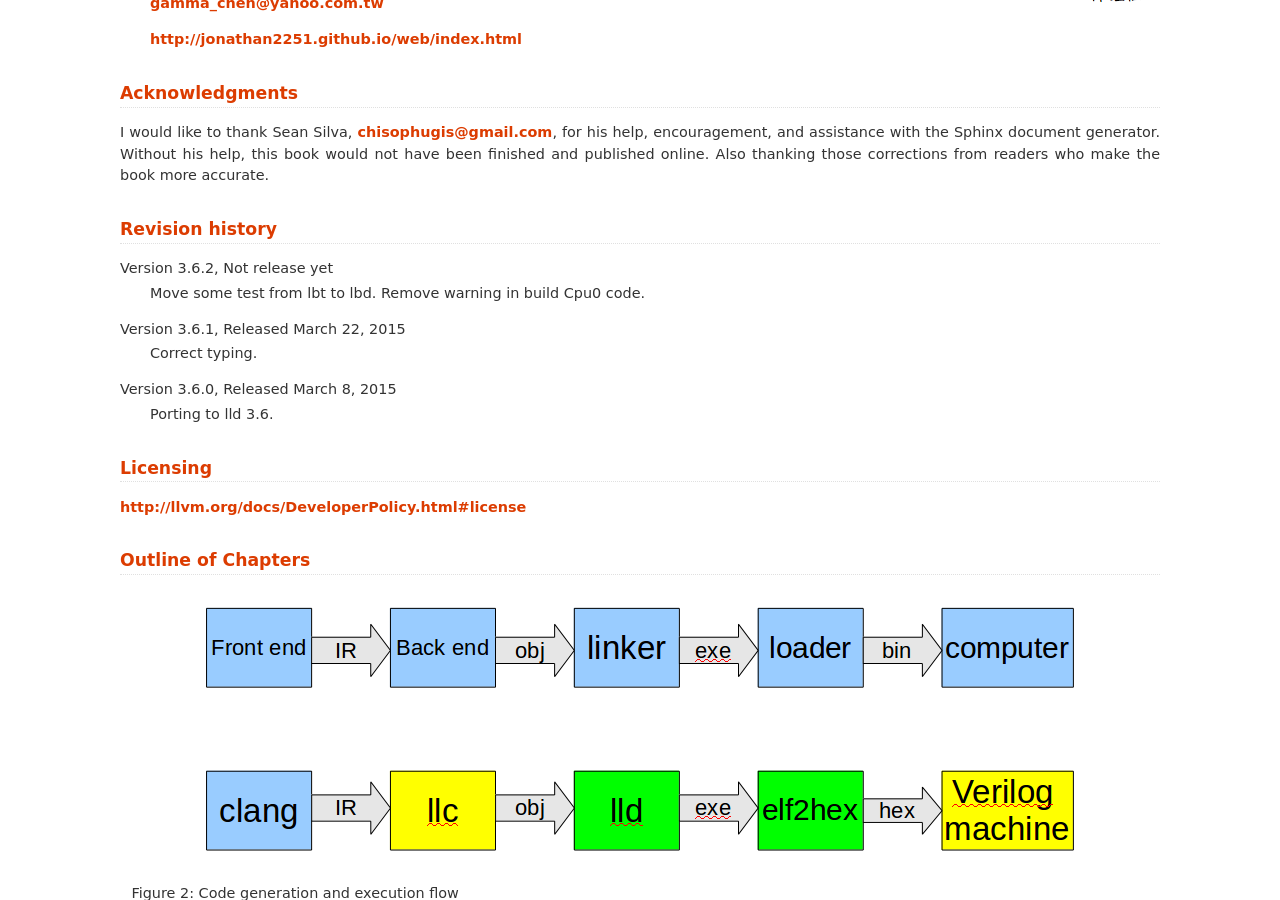
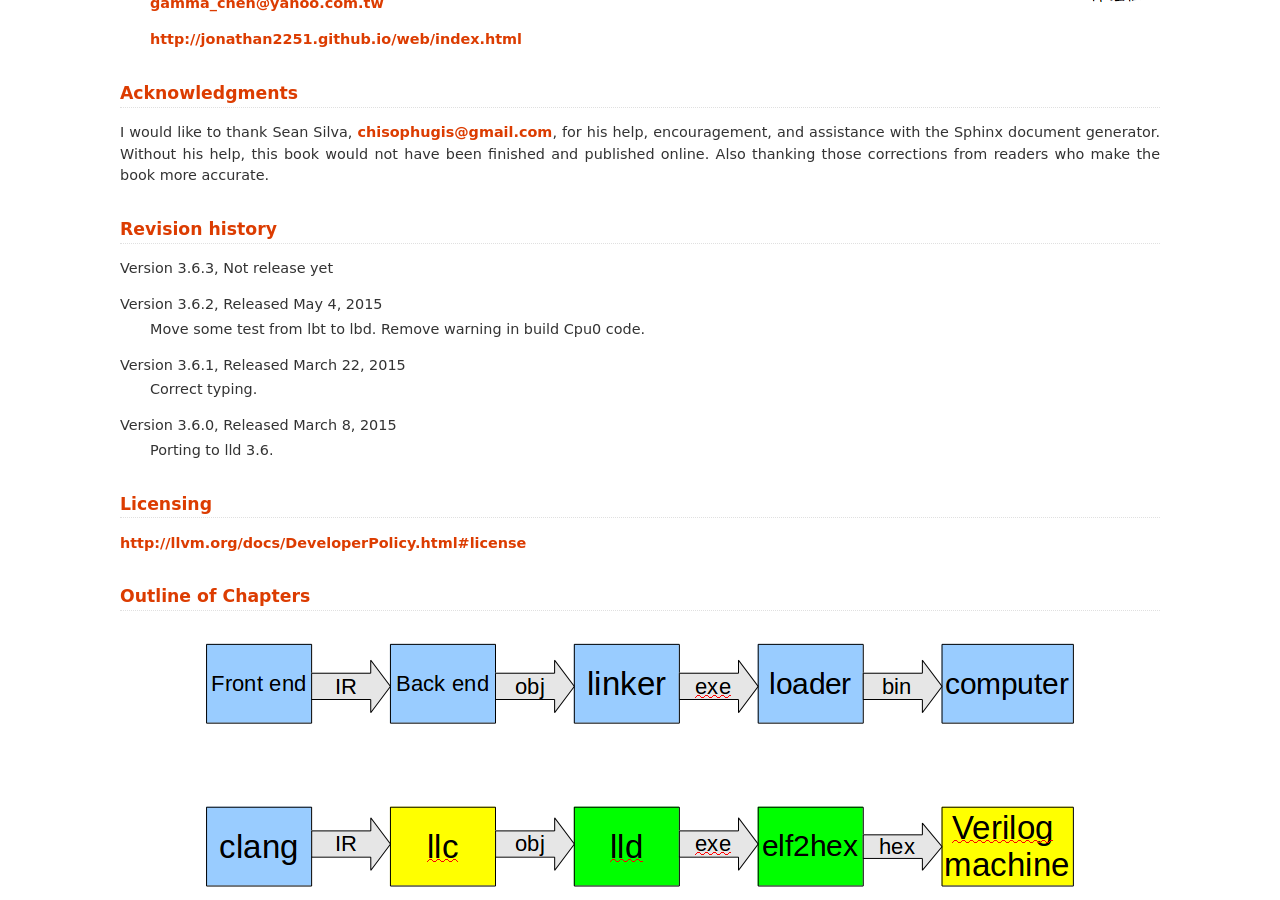
Before and after one commit to Jonathan2251/lbt, a Sphinx documentation site: the page built from source/about.rst, in a window 1280 px wide and 900 px high, scrolled down 431 px. Built offline with Sphinx 7.4.7, drawn with Linux system fonts in a browser that asks for light colours; formulas are drawn with MathJax 3.

Commit message:
3.6.2 release

```diff
--- a/source/about.rst
+++ b/source/about.rst
@@ -31,7 +31,9 @@ Also thanking those corrections from readers who make the book more accurate.
 Revision history
 ----------------
 
-Version 3.6.2, Not release yet
+Version 3.6.3, Not release yet
+
+Version 3.6.2, Released May 4, 2015
   Move some test from lbt to lbd.
   Remove warning in build Cpu0 code.
 
--- a/source/conf.py
+++ b/source/conf.py
@@ -48,9 +48,9 @@ copyright = u'2013, LLVM'
 # built documents.
 #
 # The short X.Y version.
-version = '3.6.1'
+version = '3.6.2'
 # The full version, including alpha/beta/rc tags.
-release = '3.6.1'
+release = '3.6.2'
 
 # The language for content autogenerated by Sphinx. Refer to documentation
 # for a list of supported languages.
```
